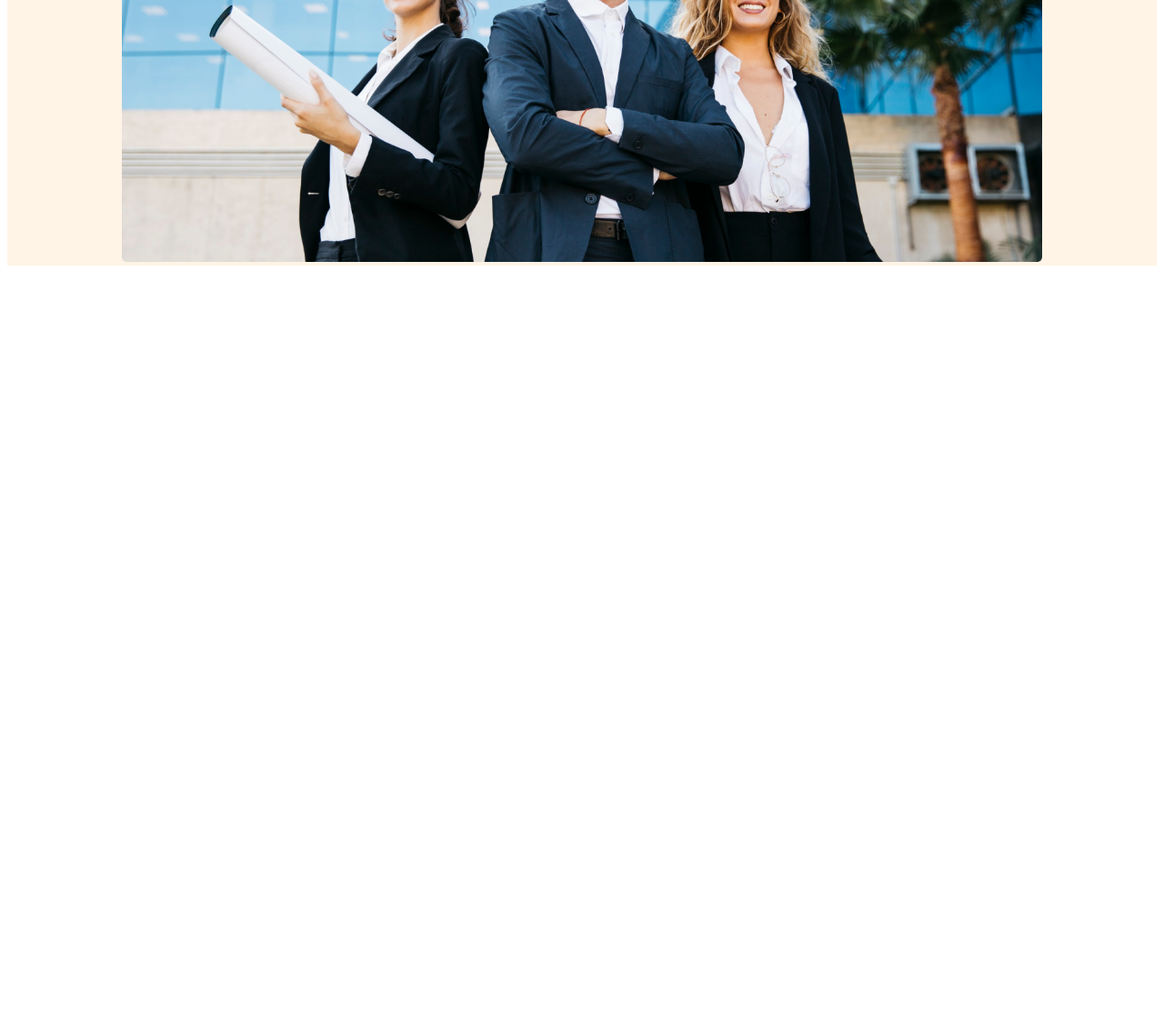
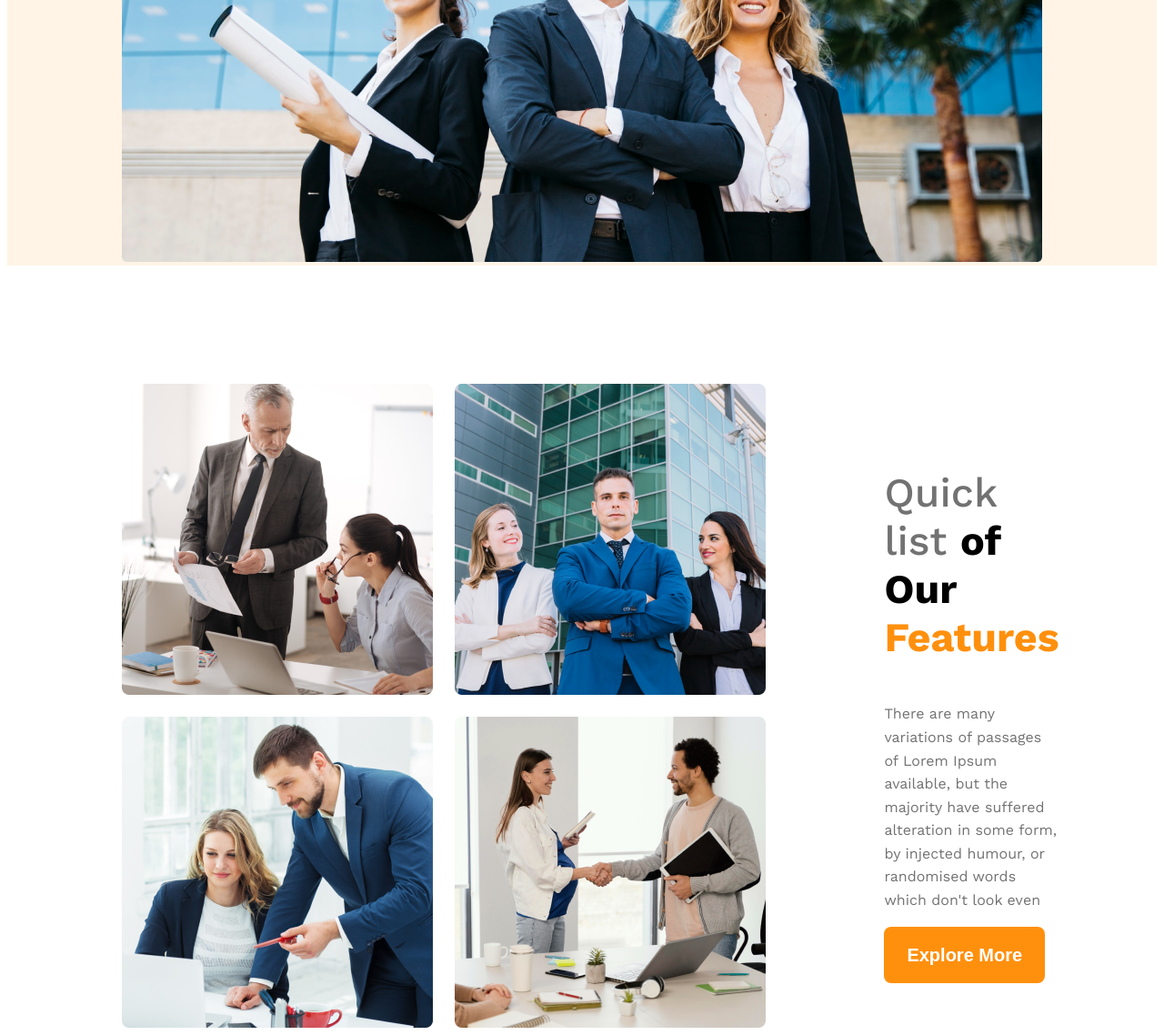
Before and after one commit to AhasanAraShimi/3D-Architect, a plain HTML site: page index.html in a window 1280 px wide. Shown: the part 777-1915 px from the top of the page at 91% size. Before the commit the page ends 1077 px from the top, so only its background shows below. Drawn offline with nearby package versions, Linux system fonts and the light colour scheme.

Commit message:
new adds

```diff
--- a/index.html
+++ b/index.html
@@ -18,6 +18,7 @@
       </ul>
     </nav>
 
+    <!--Banner Section-->
     <section class="banner">
 <div class="banner-text">
   <h1 class="banner-title">Brand New
@@ -31,7 +32,24 @@
 
     </section>
   </header>
-  <main></main>
+  <main>
+    <!--Quick feature section-->
+    <section class="quick-feature display-flex">
+      <div class="quick-feature-image">
+        <img src="images/team1.png" alt="">
+        <img src="images/team2.png" alt="">
+        <img src="images/team3.png" alt="">
+        <img src="images/team4.png" alt="">
+      </div>
+
+      <div class="quick-feature-text">
+        <h3 class="quick-feature-text-title"><span class="hight-light">Quick list </span>of Our</span> <span class="span-color">Features</span> </h3>
+        <p class="quick-feature-text-description text-light-gray">There are many variations of passages of Lorem Ipsum available, but the majority have suffered alteration in some form, by injected humour, or randomised words which don't look even</p>
+        <button class="btn-primary">Explore More</button>
+      </div>
+
+    </section>
+  </main>
   <footer></footer>
 </body>
 </html>
--- a/style.css
+++ b/style.css
@@ -35,8 +35,18 @@ border: none;
   padding: 20px 25px;
 }
 
+main{
+  margin: 0 auto;
+  width: 80%;
+}
 
+main> section{
+  margin-top: 130px;
+}
 
+.span-color{
+  color: rgb(255, 144, 14);
+}
 
 /*Navbar section*/
 .navbar{
@@ -90,9 +100,62 @@ line-height: 1.6rem;
     width: 100%;
   }
 
+/*Quick feature section*/
+.quick-feature {
+  align-items: center;
+  gap: 130px;
+
+}
+.quick-feature-image{
+  display: grid;
+  grid-template-columns: repeat(2, 1fr);
+  gap: 24px;
+}
+
+.quick-feature-text{
+max-width: 530px;
+}
+
+.quick-feature-text-title{
+  font-size: 2.8rem;
+  font-weight: 700;
+  line-height: 3.31rem;
+  letter-spacing: 0%;
+  text-align: left;
+}
+
+.quick-feature-text-title .highlight{
+  color: rgb(19, 19, 19);
+}
+
+.hight-light{
+Font-weight: 500;
+color: rgb(114, 114, 114);
+
+}
+.quick-feature-text-description{
+  color: rgb(114, 114, 114);
+  font-size: 1rem;
+  font-weight: 400;
+  line-height: 1.6;
+  text-align: left;
+}
+
+
+
+
+
+
+
+
+
 /*Header section responsive*/
 @media screen and (max-width:576px) {
-  .navbar , .nav-links{
+  .navbar , .nav-links, .quick-feature{
 flex-direction: column;
   }
+
+  .quick-feature-image{
+    grid-template-columns: repeat(1, 1fr);
   }
+}
```
Lines whose indentation alone changed are shown as unchanged.
